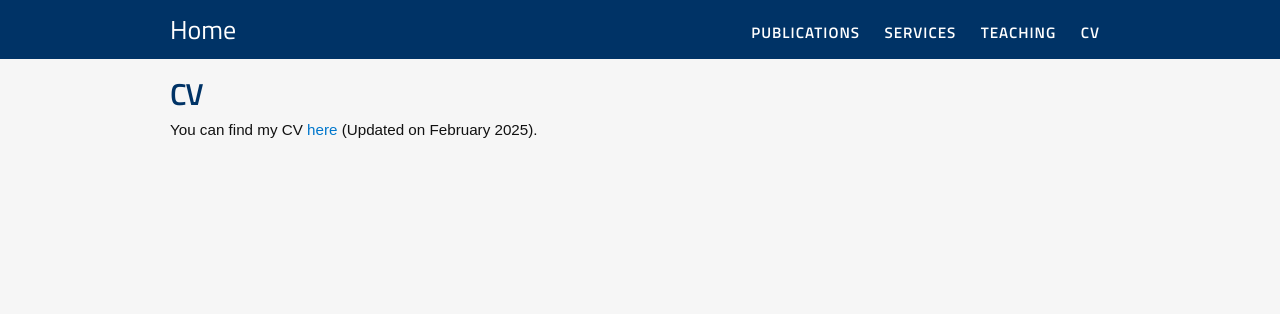
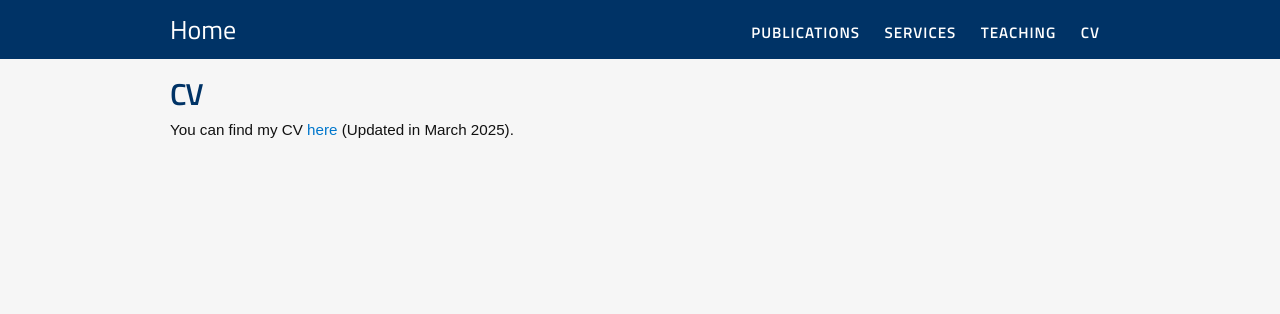
Before and after one commit to xbfu/xbfu.github.io, a Jekyll site: the page built from cv.md, in a window 1280 px wide. Shown: the top 314 px of the page. Built offline with Jekyll 4.4.1, drawn with Linux system fonts in a browser that asks for light colours; nearby versions of some CDN libraries.

Commit message:
Update cv.md

```diff
--- a/cv.md
+++ b/cv.md
@@ -5,4 +5,4 @@ permalink: /cv/
 subtitle: CV - Xingbo Fu
 ---
 
-You can find my CV [here](CV_Xingbo_Fu(202502).pdf) (Updated on February 2025).
+You can find my CV [here](CV_Xingbo_Fu(202503).pdf) (Updated in March 2025).
```
